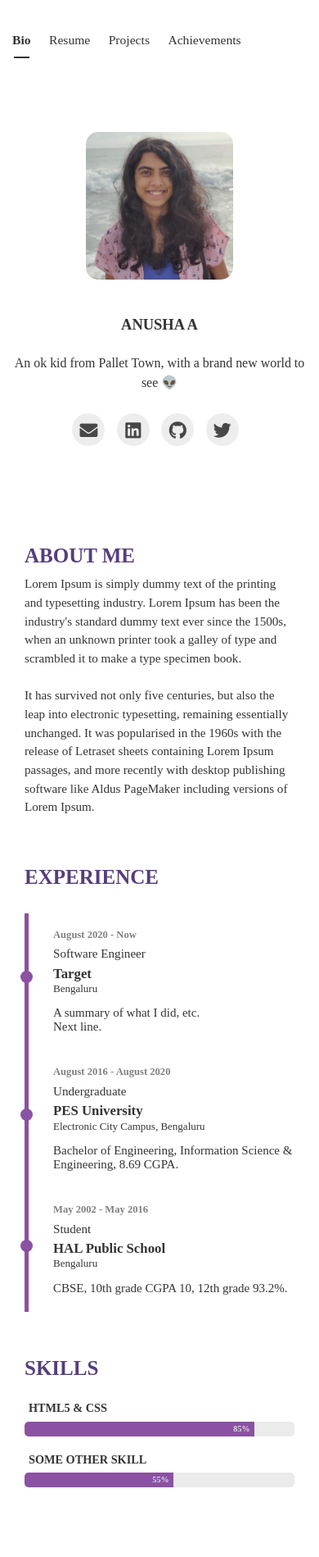
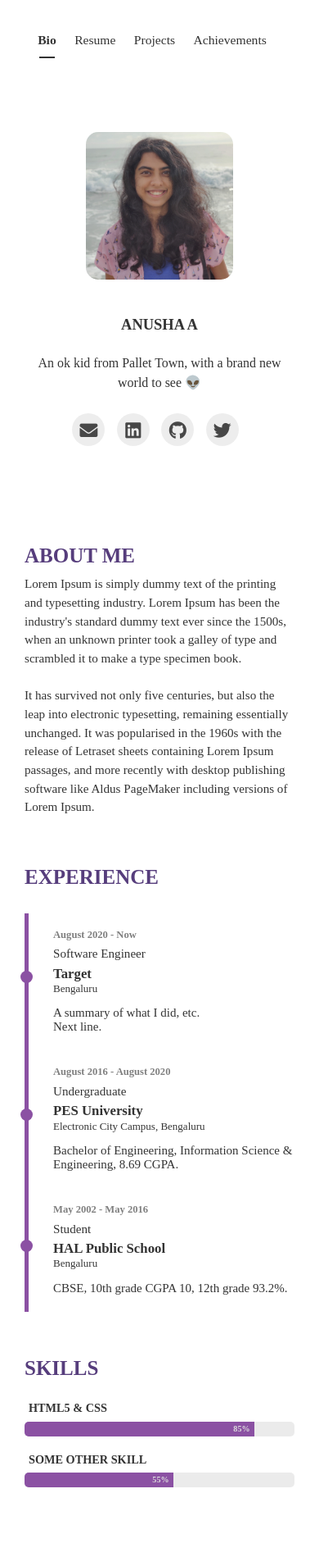
Before and after one commit to anushaa51/anushaa51.github.io, a Jekyll site: the page built from index.html, in a window 390 px wide. Shown: the whole page at 82% size. Built offline with Jekyll 4.4.1, drawn with Linux system fonts in a browser that asks for light colours; nearby versions of some CDN libraries; some web fonts are replaced.

Commit message:
Alignment fixes

```diff
--- a/_sass/includes/_aside.scss
+++ b/_sass/includes/_aside.scss
@@ -1,9 +1,10 @@
 #aside{
     margin-top: 30px;
     text-align: center;
-    padding : 0px 2%;
+    padding : 0px 15px;
     #profile, #tag-wrap {
         margin-bottom: 60px;
+        padding: 0px 15px;
     }
     p b{
         // color: $theme-color;
--- a/_sass/includes/_header.scss
+++ b/_sass/includes/_header.scss
@@ -3,6 +3,9 @@ header{
     @extend %page-padding;
     nav{
         ul{
+            @media (max-width: 991px){
+                text-align: center;
+            }
             li{
                 position: relative;
                 display: inline-block;
```
